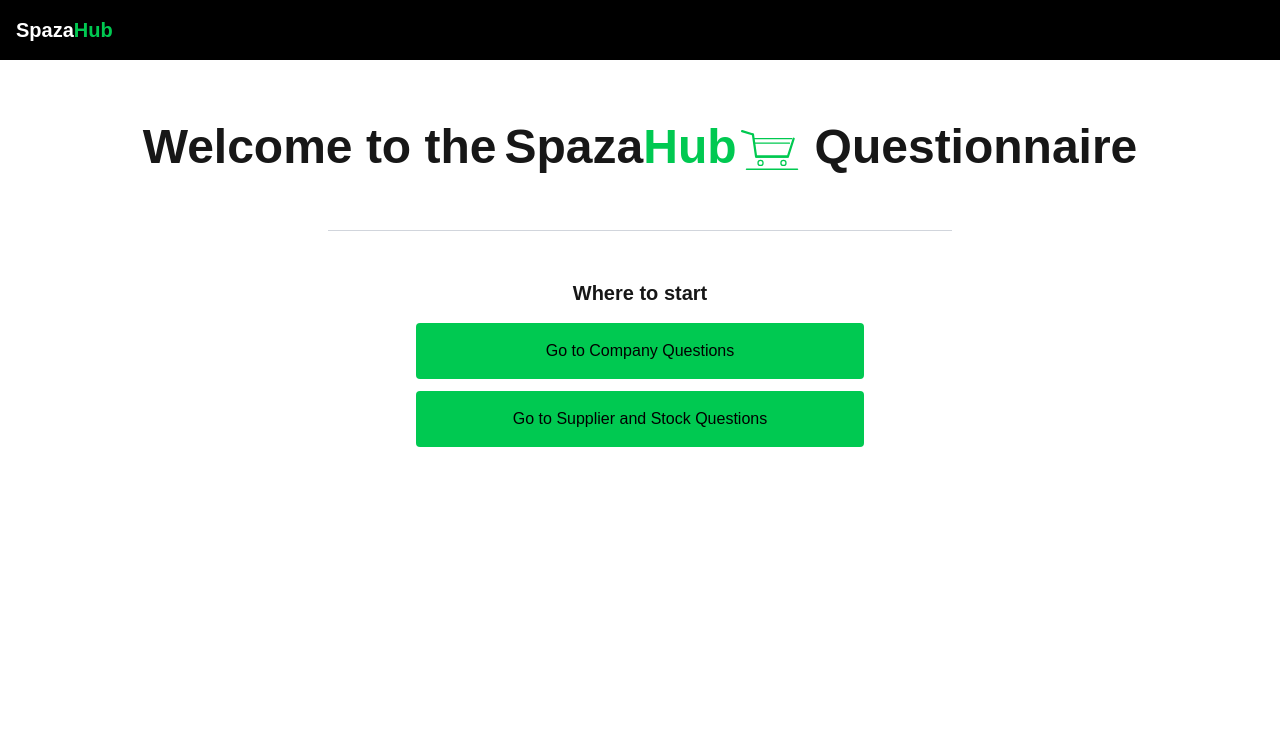
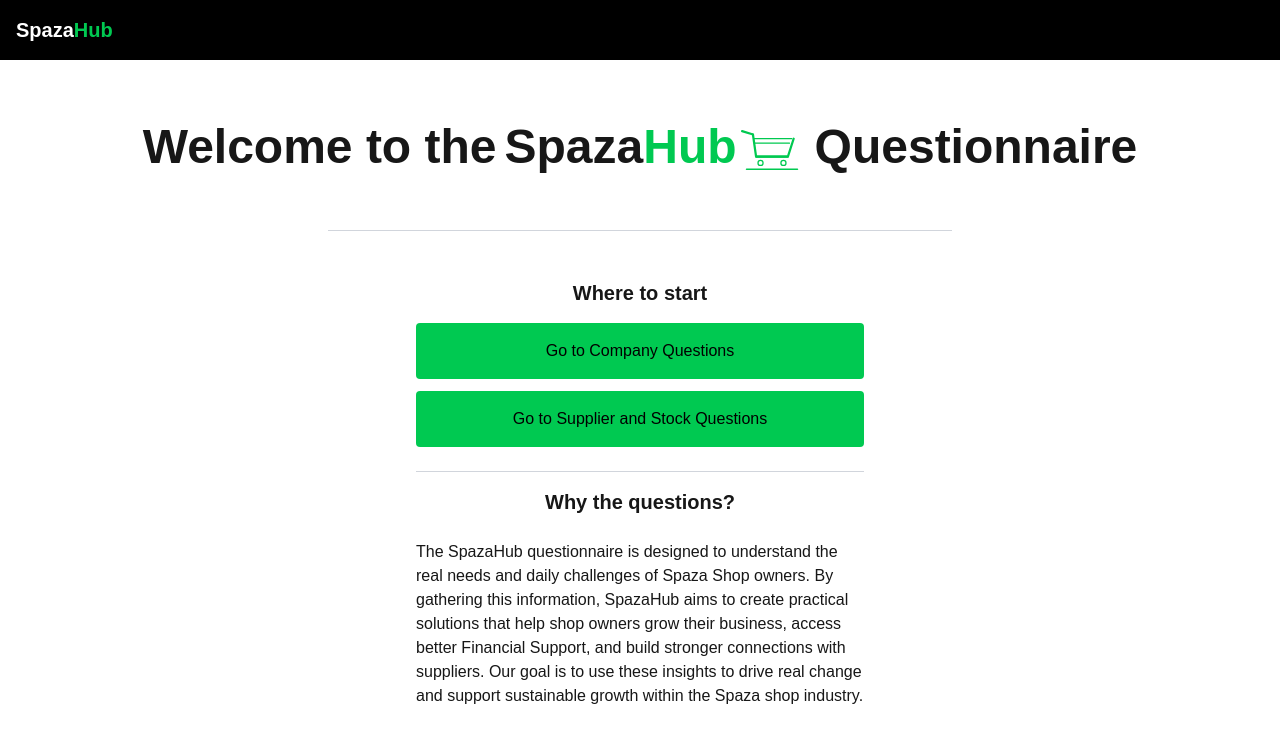
Before and after one commit to tony2tones/spazahub-questionnaire, a Next.js app: page / in a window 1280 px wide. Shown: the top 742 px of the page. Built offline with nearby package versions, Linux system fonts and the light colour scheme.

Commit message:
Update page.tsx
Added copy

```diff
--- a/src/app/page.tsx
+++ b/src/app/page.tsx
@@ -24,7 +24,7 @@ export default function Home() {
         <h2 className="text-lg sm:text-xl font-semibold mb-4">
           Where to start
         </h2>
-        <div className="flex flex-col gap-3">
+        <div className="flex flex-col gap-3 pb-2">
           <Link
             href="/company-questions"
             className="p-3 sm:p-4 bg-green-500 text-black rounded hover:bg-green-600 transition"
@@ -38,6 +38,15 @@ export default function Home() {
             Go to Supplier and Stock Questions
           </Link>
         </div>
+
+      <hr className="border-t border-gray-300 dark:border-white w-full my-4" />
+        <h2 className="text-lg sm:text-xl font-semibold mb-4">
+          Why the questions?
+        </h2>
+        <article className="mt-6 text-left text-sm sm:text-base justify-center"
+        >
+          The SpazaHub questionnaire is designed to understand the real needs and daily challenges of Spaza Shop owners. By gathering this information, SpazaHub aims to create practical solutions that help shop owners grow their business, access better Financial Support, and build stronger connections with suppliers. Our goal is to use these insights to drive real change and support sustainable growth within the Spaza shop industry.
+        </article>
       </div>
     </section>
   );
```
